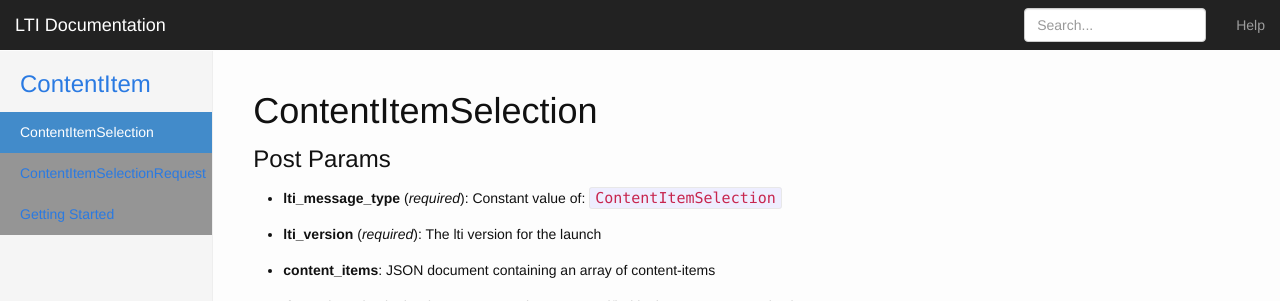
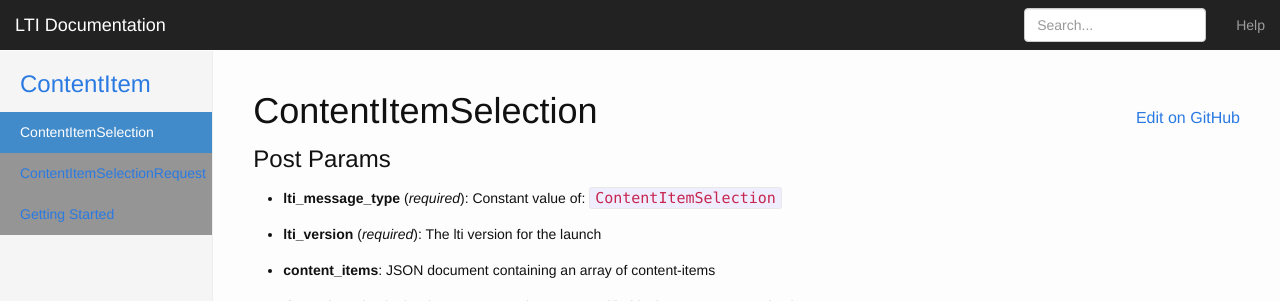
Before and after one commit to instructure/lti_docs, a Jekyll site: the page built from _posts/2015-06-15-content-item-selection-message.markdown, in a window 1280 px wide. Shown: the top 301 px of the page. Built offline with Jekyll 4.4.1, drawn with Linux system fonts in a browser that asks for light colours; nearby versions of some CDN libraries; library files that are not in the unit come from our copies.

Commit message:
add edit on github link

```diff
--- a/Gemfile
+++ b/Gemfile
@@ -1,3 +1,4 @@
 source 'https://rubygems.org'
 
 gem "rake"
+gem "jekyll"
--- a/_layouts/post.html
+++ b/_layouts/post.html
@@ -4,7 +4,10 @@ layout: default
 <div class="post">
 
   <header class="post-header">
-    <h1 class="post-title">{{ page.title }}</h1>
+    <h1 class="post-title">
+      {{ page.title }}
+      <a class="edit-page-link" href="https://github.com/instructure/lti_docs/tree/master/{{ page.path }}" target="_blank">Edit on GitHub</a>
+    </h1>
   </header>
 
   <article class="post-content">
--- a/_sass/_layout.scss
+++ b/_sass/_layout.scss
@@ -85,6 +85,14 @@ body {
     margin-top: 0;
 }
 
+.edit-page-link {
+    float: right;
+    font-size: 16px;
+    font-weight: normal;
+    line-height: 20px;
+    margin-top: 17px;
+}
+
 
 /*
  * Placeholder dashboard ideas
```
